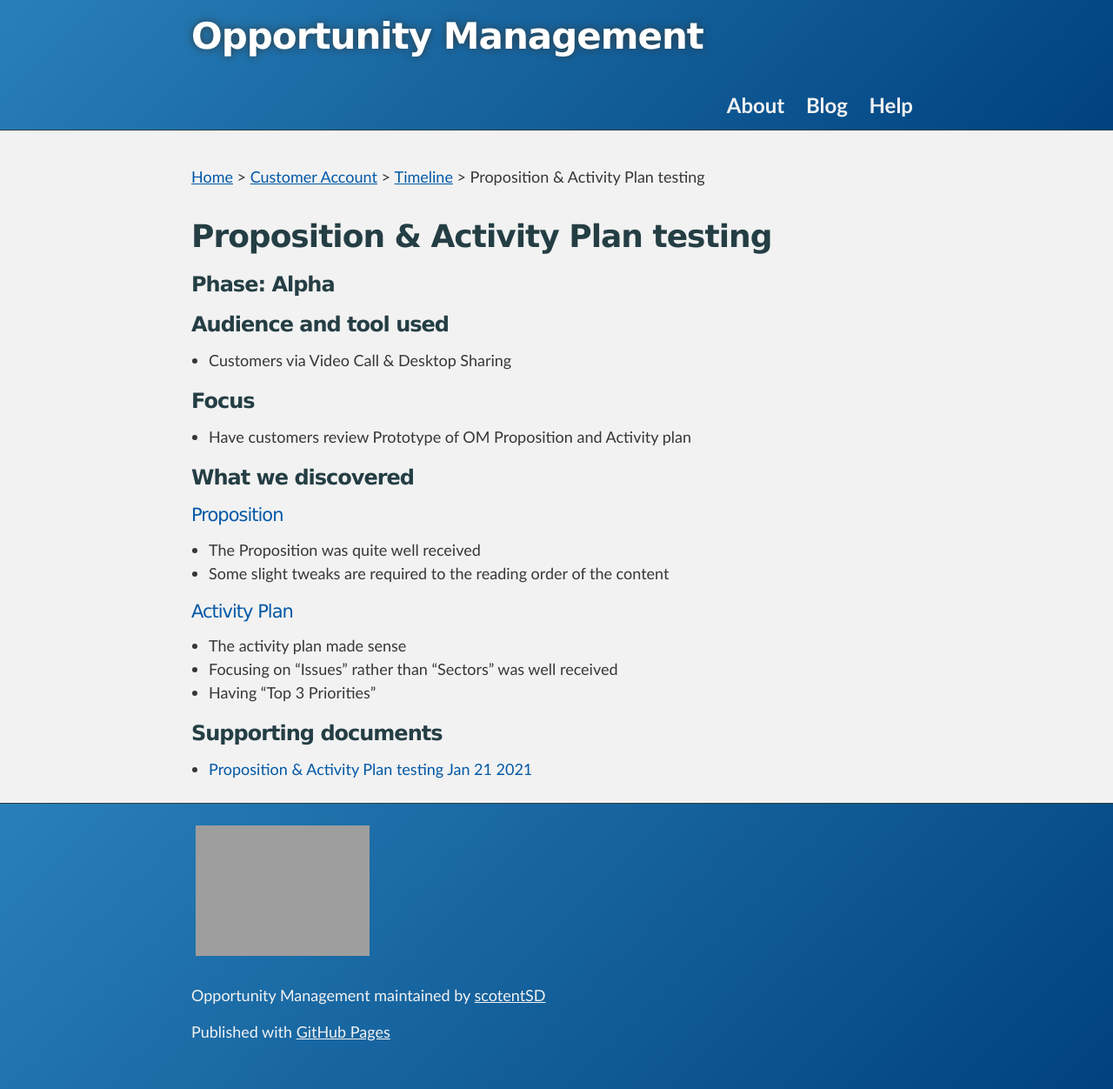
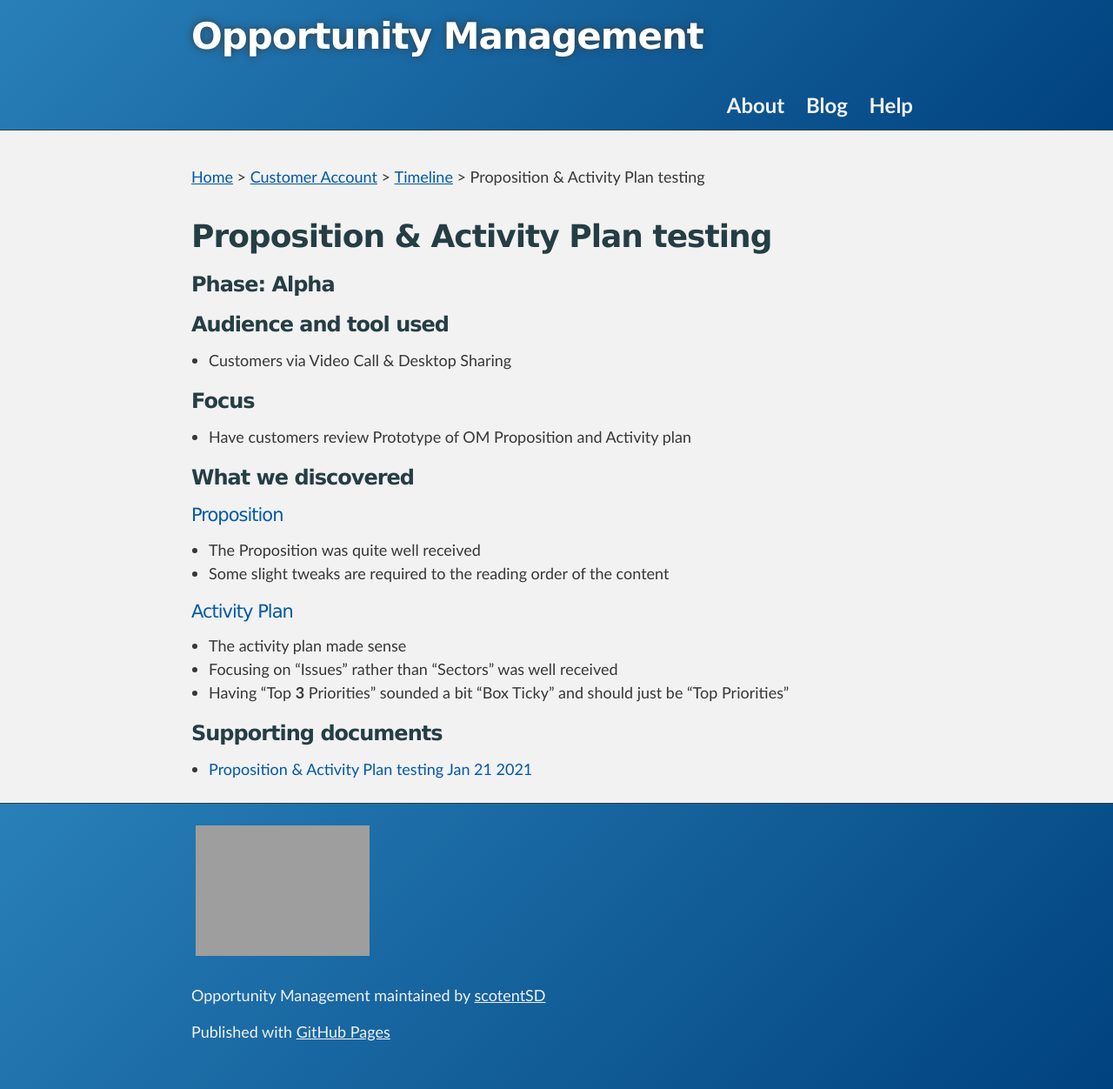
Before and after one commit to scotentSD/opportunity, a Jekyll site: the page built from _posts/2021-01-21-Jan21.md, in a window 1280 px wide. Shown: the whole page at 87% size. Built offline with Jekyll 4.4.1, drawn with Linux system fonts in a browser that asks for light colours.

Commit message:
Update 2021-01-21-Jan21.md
mk

```diff
--- a/_posts/2021-01-21-Jan21.md
+++ b/_posts/2021-01-21-Jan21.md
@@ -23,7 +23,7 @@ return_url: "https://scotentsd.github.io/opportunity/timeline/"
 #### [Activity Plan](https://scotentsd.github.io/testing/Activity.pdf)
 - The activity plan made sense
 - Focusing on "Issues" rather than "Sectors" was well received
-- Having "Top 3 Priorities"
+- Having "Top **3** Priorities" sounded a bit "Box Ticky" and should just be "Top Priorities"
 
 ### Supporting documents
 - [Proposition & Activity Plan testing Jan 21 2021](#)
```
